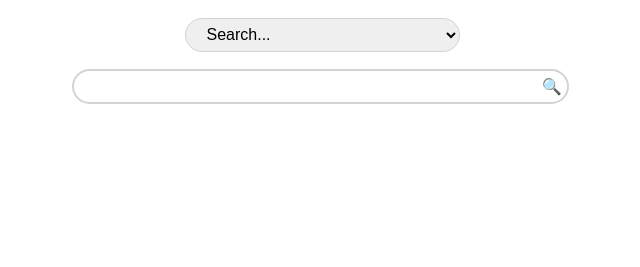
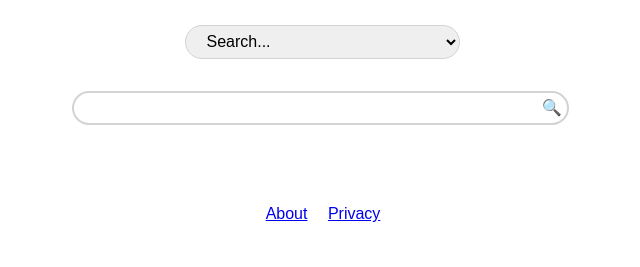
Before and after one commit to antontarasenko/searchcommons, a plain HTML site: page index.html in a window 1280 px wide. Shown: the whole page, without its empty margins (317-957 px from the left). Drawn offline with nearby package versions, Linux system fonts and the light colour scheme.

Commit message:
Add about, privacy, and robots.txt files

```diff
--- a/css/style.css
+++ b/css/style.css
@@ -4,9 +4,17 @@ body {
     margin: auto;
     font-family: sans-serif;
 }
+footer {
+    text-align: center;
+    padding: 1em;
+}
+footer a {
+    padding-left: 0.5em;
+    padding-right: 0.5em;
+}
 #searchBox > div {
     text-align: center;
-    padding: 1ch;
+    padding: 1em;
 }
 #searchBox select, input, button {
     font-size: 1em;
--- a/index.html
+++ b/index.html
@@ -26,6 +26,12 @@
     <div>{{ selectedEngine.description }}</div>
 </div>
 <div id="gcseRoot"></div>
+<footer>
+    <p>
+        <a href="about.html">About</a>
+        <a href="privacy.html">Privacy</a>
+    </p>
+</footer>
 <script>
     const SEARCH_ENGINES_CONFIG = ['websites.json'];
 
```
